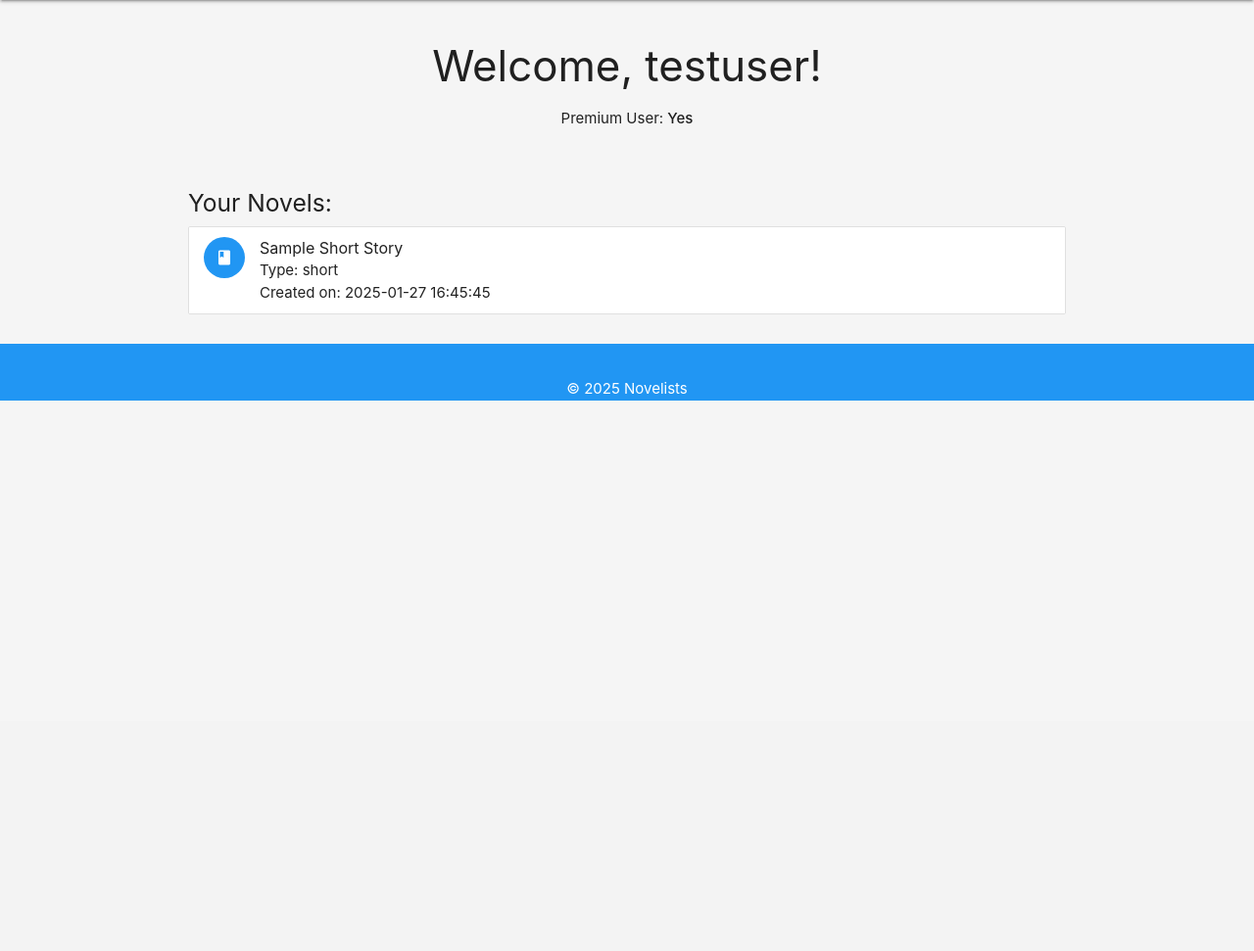
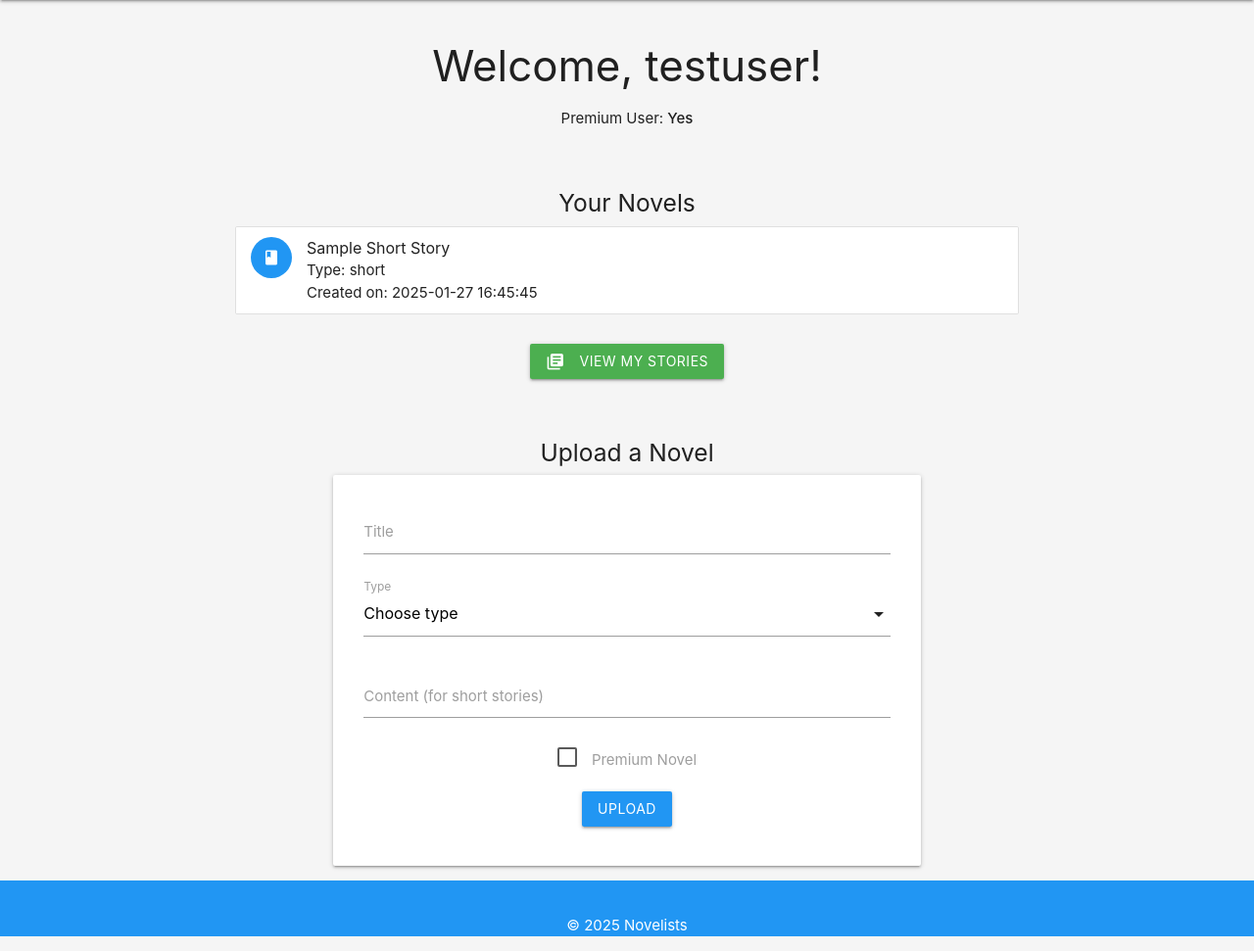
Before and after one commit to Fabbrinho/SNH-Project, a PHP site: page /dashboard.php in a window 1280 px wide. Shown: the part 64-1035 px from the top of the page at 98% size. Before the commit the page ends 473 px from the top, so only its background shows below. Run offline with PHP 8.4, Linux system fonts and the light colour scheme; a user stored in the database is signed in; data comes from the database, SQL or seed files in the repository; data that the repository does not hold is empty.

Commit message:
adding uploads and small changes

```diff
--- a/app/dashboard.php
+++ b/app/dashboard.php
@@ -3,7 +3,8 @@ session_start();
 
 if (!isset($_SESSION['user_id'])) {
     // Redirect to login if not authenticated
-    header('Location: login.php');
+    $_SESSION['error_message'] = "You must log in to access the dashboard.";
+    header('Location: index.php');
     exit();
 }
 
@@ -46,6 +47,16 @@ $conn->close();
     <!-- Include Materialize CSS -->
     <link href="https://cdnjs.cloudflare.com/ajax/libs/materialize/1.0.0/css/materialize.min.css" rel="stylesheet">
     <link href="https://fonts.googleapis.com/icon?family=Material+Icons" rel="stylesheet">
+    <style>
+        .container {
+            max-width: 800px;
+        }
+        .center-card {
+            max-width: 600px;
+            margin: 0 auto;
+            padding: 20px;
+        }
+    </style>
 </head>
 <body class="grey lighten-4">
 
@@ -65,9 +76,9 @@ $conn->close();
         </div>
 
         <div class="section">
-            <h5>Your Novels:</h5>
+            <h5 class="center">Your Novels</h5>
             <?php if (empty($novels)): ?>
-                <div class="card-panel yellow lighten-4">You haven’t uploaded any novels yet.</div>
+                <div class="card-panel yellow lighten-4 center">You haven’t uploaded any novels yet.</div>
             <?php else: ?>
                 <ul class="collection">
                     <?php foreach ($novels as $novel): ?>
@@ -81,7 +92,62 @@ $conn->close();
                     <?php endforeach; ?>
                 </ul>
             <?php endif; ?>
+            <div class="section center">
+               <a href="mystories.php" class="btn green">
+                  <i class="material-icons left">library_books</i> View My Stories
+               </a>
+            </div>
         </div>
+
+        <!-- Centered Novel Upload Section -->
+        <div class="section">
+            <h5 class="center">Upload a Novel</h5>
+            <div class="card-panel center-card">
+                <form action="upload.php" method="POST" enctype="multipart/form-data">
+                    <div class="row">
+                        <div class="input-field col s12">
+                            <input id="title" name="title" type="text" required>
+                            <label for="title">Title</label>
+                        </div>
+
+                        <div class="input-field col s12">
+                            <select id="type-select" name="type" required>
+                                <option value="" disabled selected>Choose type</option>
+                                <option value="short">Short Story</option>
+                                <option value="full">Full-Length Novel</option>
+                            </select>
+                            <label for="type-select">Type</label>
+                        </div>
+
+                        <div class="input-field col s12" id="content-container">
+                            <textarea id="content" name="content" class="materialize-textarea"></textarea>
+                            <label for="content">Content (for short stories)</label>
+                        </div>
+
+                        <div class="file-field input-field col s12" id="file-upload-container" style="display: none;">
+                            <div class="btn blue">
+                                <span>Upload PDF</span>
+                                <input type="file" name="file">
+                            </div>
+                            <div class="file-path-wrapper">
+                                <input class="file-path validate" type="text" placeholder="Upload a PDF (for full-length novels)">
+                            </div>
+                        </div>
+
+                        <div class="col s12 center">
+                            <label>
+                                <input type="checkbox" name="is_premium" class="filled-in">
+                                <span>Premium Novel</span>
+                            </label>
+                        </div>
+                        <div class="col s12 center">
+                           <button type="submit" class="btn blue" style="margin-top: 20px;">Upload</button>
+                        </div>
+                    </div>
+                </form>
+            </div>
+        </div>
+
     </div>
 
     <footer class="page-footer blue">
@@ -92,5 +158,26 @@ $conn->close();
 
     <!-- Include Materialize JS -->
     <script src="https://cdnjs.cloudflare.com/ajax/libs/materialize/1.0.0/js/materialize.min.js"></script>
+    <script>
+        document.addEventListener("DOMContentLoaded", function() {
+            var elems = document.querySelectorAll("select");
+            M.FormSelect.init(elems);
+
+            // Toggle between textarea and file upload based on type selection
+            const typeSelect = document.getElementById("type-select");
+            const contentContainer = document.getElementById("content-container");
+            const fileUploadContainer = document.getElementById("file-upload-container");
+
+            typeSelect.addEventListener("change", function() {
+                if (typeSelect.value === "short") {
+                    contentContainer.style.display = "block";
+                    fileUploadContainer.style.display = "none";
+                } else if (typeSelect.value === "full") {
+                    contentContainer.style.display = "none";
+                    fileUploadContainer.style.display = "block";
+                }
+            });
+        });
+    </script>
 </body>
 </html>
--- a/docker-compose.yml
+++ b/docker-compose.yml
@@ -8,6 +8,7 @@ services:
       - "8080:80"
     volumes:
       - ./app:/var/www/html
+      - ./app/uploads:/var/www/html/uploads
     depends_on:
       - mysql
     command: >
```
Also changed, not shown: app/index.php (+7 -0 lines), app/mystories.php (added, +87 -0 lines), app/upload.php (added, +58 -0 lines).
